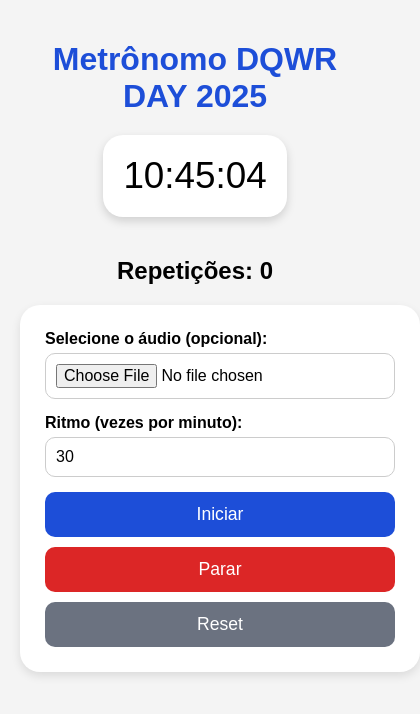
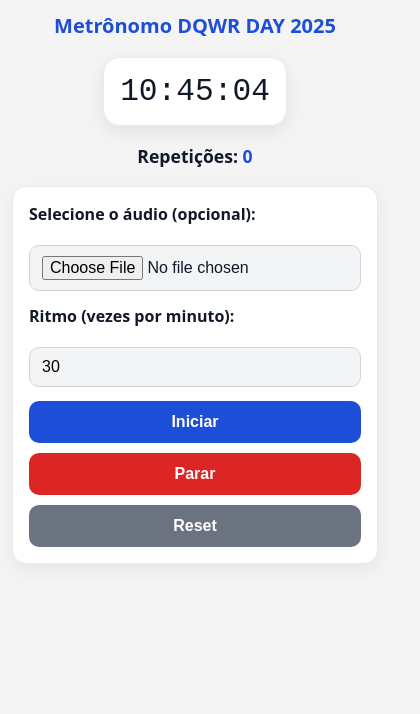
Before and after one commit to leofukuyama/metronomo_dqwr_day_2025, a plain HTML site: page index.html in a window 390 px wide. Shown: the whole page, 420 px wide, since content can reach past the window. Drawn offline with Linux system fonts and the light colour scheme.

Commit message:
refactor: Fixed responsividade

```diff
--- a/index.html
+++ b/index.html
@@ -1,7 +1,7 @@
 <!DOCTYPE html>
 <html lang="pt-BR">
     <head>
-        <meta charset="UTF-8" />
+        <meta charset="utf-8" />
         <meta name="viewport" content="width=device-width, initial-scale=1.0" />
         <title>Metrônomo DQWR DAY 2025</title>
         <link rel="stylesheet" href="style.css" />
--- a/style.css
+++ b/style.css
@@ -1,95 +1,128 @@
+/* reset mínimo e box-sizing */
+*,
+*::before,
+*::after {
+  box-sizing: border-box;
+}
+
+html, body {
+  height: 100%;
+  margin: 0;
+  padding: 0;
+}
+
 body {
-    font-family: Arial, sans-serif;
+  font-family: system-ui, -apple-system, "Segoe UI", Roboto, "Helvetica Neue", Arial;
   background: #f4f4f4;
+  color: #111827;
+  padding: 16px;
+  display: flex;
+  flex-direction: column;
+  align-items: center;
+  gap: 18px;
+  -webkit-font-smoothing: antialiased;
+  -webkit-text-size-adjust: 100%; /* evita zoom automático em alguns mobiles */
+}
+
+/* título */
+h1 {
+  color: #1d4ed8;
   margin: 0;
-    padding: 20px;
+  font-size: clamp(1.25rem, 3vw, 1.75rem); /* responsivo */
   text-align: center;
 }
 
-h1 {
-    color: #1d4ed8;
-    margin-bottom: 20px;
+/* relógio */
+.clock {
+  font-family: "Courier New", monospace;
+  font-size: clamp(1.8rem, 6vw, 3.5rem);
+  background: #fff;
+  padding: clamp(12px, 4vw, 28px);
+  border-radius: 16px;
+  box-shadow: 0 6px 18px rgba(0,0,0,0.08);
+  border: 1px solid #e6e9ef;
+  text-align: center;
+  min-width: 0; /* evita overflow em flex */
 }
 
-.clock {
-    font-size: 4rem;
-    background: white;
-    padding: 30px;
-    border-radius: 20px;
-    display: inline-block;
-    margin-bottom: 20px;
-    box-shadow: 0 4px 10px rgba(0,0,0,0.15);
+/* contador */
+h2 {
+  margin: 0;
+  font-size: 1.1rem;
+}
+#counter {
+  color: #1d4ed8;
+  font-weight: 700;
 }
 
+/* container principal adaptável */
 .container {
-    background: white;
+  background: #fff;
   width: 100%;
-    max-width: 480px;
-    margin: 20px auto;
-    padding: 25px;
-    border-radius: 20px;
-    box-shadow: 0 4px 10px rgba(0,0,0,0.1);
-    text-align: left;
+  max-width: 520px; /* bom limite para desktop */
+  margin: 0 auto;
+  padding: clamp(14px, 4vw, 28px);
+  border-radius: 14px;
+  box-shadow: 0 6px 18px rgba(0,0,0,0.06);
+  border: 1px solid #e6e9ef;
+  display: flex;
+  flex-direction: column;
+  gap: 14px;
+  min-width: 0; /* importante em containers flex para evitar overflow */
 }
 
+/* labels e inputs */
 label {
   display: block;
-    margin-bottom: 5px;
-    font-weight: bold;
+  font-weight: 600;
+  margin-bottom: 6px;
 }
 
-/* Inputs ocupando 100% */
+/* inputs full width */
 input[type="file"],
 input[type="number"] {
   width: 100%;
-    box-sizing: border-box;
-    padding: 10px;
-    margin-bottom: 15px;
+  padding: 10px 12px;
   border-radius: 10px;
-    border: 1px solid #ccc;
+  border: 1px solid #d1d5db;
+  background: #f3f4f6;
   font-size: 1rem;
+  outline: none;
 }
 
+/* botão e botões responsivos */
 .buttons {
   display: flex;
   gap: 10px;
 }
 
-/* Botões */
+/* botões ocupam o mesmo espaço */
 button {
   flex: 1;
-    padding: 12px;
-    font-size: 1.1rem;
+  padding: 12px 10px;
+  border-radius: 10px;
+  font-weight: 700;
+  font-size: 1rem;
+  border: none;
+  color: #fff;
   cursor: pointer;
-    border: none;
-    border-radius: 10px;
-    color: white;
 }
 
-.start {
-    background: #1d4ed8;
+/* cores */
+.start { background: #1d4ed8; }
+.stop  { background: #dc2626; }
+.reset { background: #6b7280; }
+
+/* hover (mobile ignora hover, mas ok no desktop) */
+button:hover { filter: brightness(0.95); }
+
+/* RESPONSIVO: em telas pequenas empilha os botões e reduz paddings */
+@media (max-width: 520px) {
+  body { padding: 12px; }
+  .buttons { flex-direction: column; }
+  .clock { font-size: clamp(1.6rem, 8vw, 2.6rem); padding: 16px; }
+  .container { padding: 16px; }
 }
 
-.stop {
-    background: #dc2626;
-}
-
-.reset {
-    background: #6b7280;
-}
-
-/* RESPONSIVIDADE */
-@media (max-width: 500px) {
-    .clock {
-        font-size: 2.3rem;
-        padding: 20px;
-    }
-
-    .buttons {
-        flex-direction: column;
-    }
-
-    button {
-        width: 100%;
-    }
-}
+/* evita que algo gere horizontal scroll */
+html { overflow-x: hidden; }
```
Lines whose indentation alone changed are shown as unchanged.
